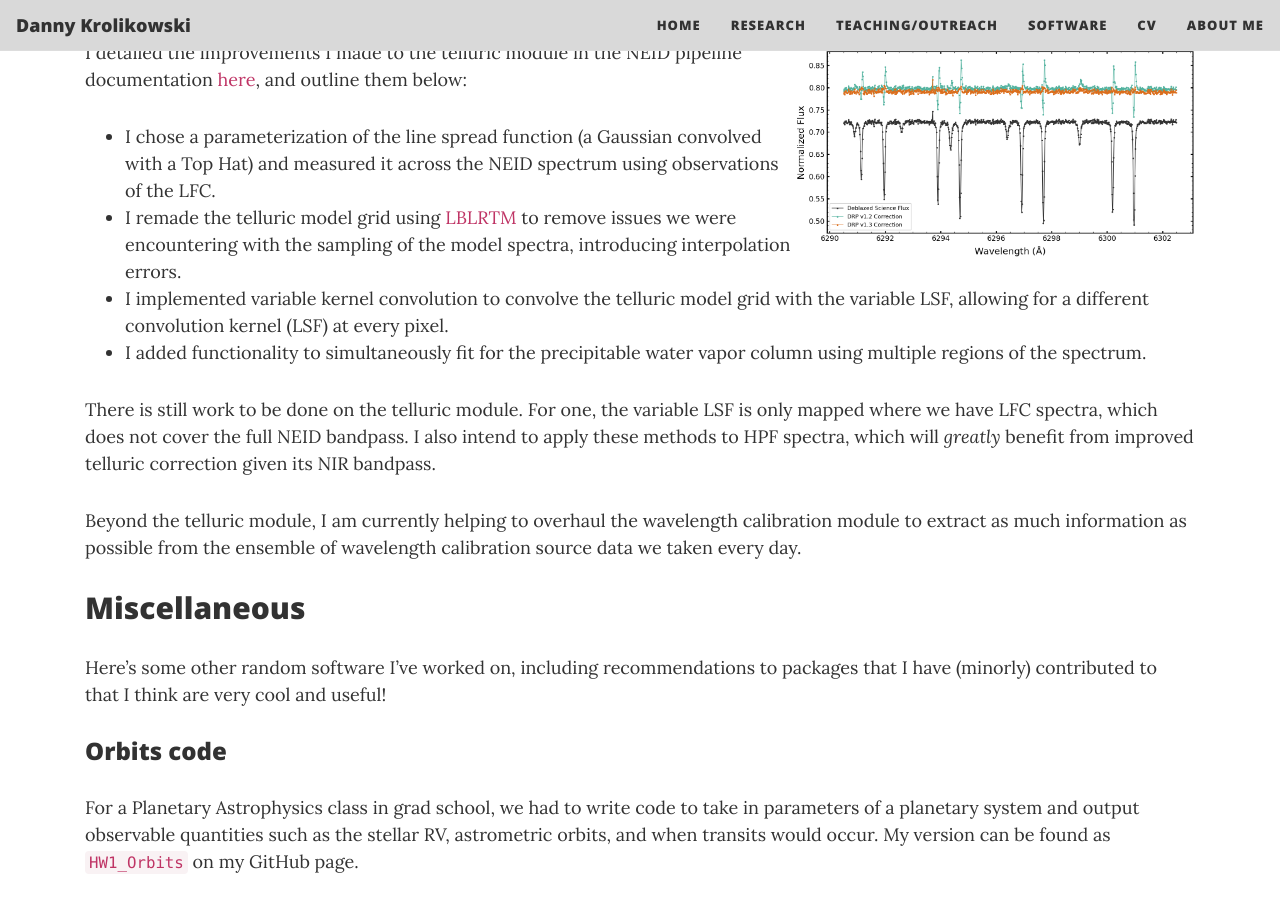
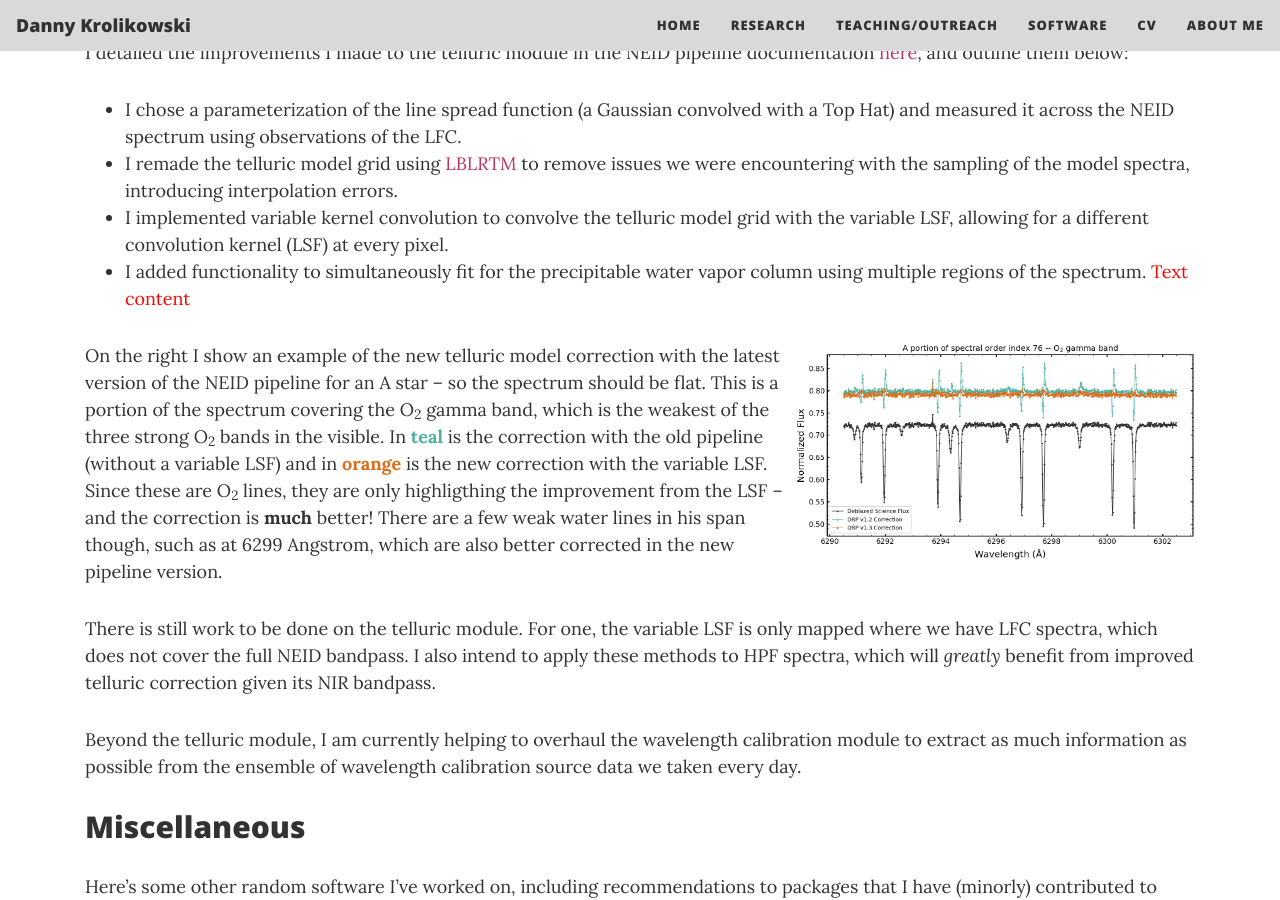
Before and after one commit to dkrolikowski/dkrolikowski.github.io, a Jekyll site: the page built from software.md, in a window 1280 px wide and 900 px high, scrolled down 1645 px. Built offline with Jekyll 4.4.1, drawn with Linux system fonts in a browser that asks for light colours; nearby versions of some CDN libraries.

Commit message:
Update software.md
Expanded telluric correction example

```diff
--- a/software.md
+++ b/software.md
@@ -32,13 +32,17 @@ Beyond addressing issues and helping to restart the instrument after the June 20
 
 NEID has a variable line spread function across its spectrum, with a significant amount of width, shape, and asymmetry changes within an order and from order to order. This needs to be included in the telluric model for it to be an accurate representation of what NEID observes as the atmospheric transmission.
 
-![O2 Gamma Band](/assets/img/o2_gamma_band.png){: width="400" align='right'}
-
 I detailed the improvements I made to the telluric module in the NEID pipeline documentation [here](https://neid.ipac.caltech.edu/docs/NEID-DRP/algorithms.html#telluric-model), and outline them below:
   + I chose a parameterization of the line spread function (a Gaussian convolved with a Top Hat) and measured it across the NEID spectrum using observations of the LFC.
   + I remade the telluric model grid using [LBLRTM](https://github.com/AER-RC/LBLRTM) to remove issues we were encountering with the sampling of the model spectra, introducing interpolation errors.
   + I implemented variable kernel convolution to convolve the telluric model grid with the variable LSF, allowing for a different convolution kernel (LSF) at every pixel.
   + I added functionality to simultaneously fit for the precipitable water vapor column using multiple regions of the spectrum.
+<span style="color:red">
+Text content
+</span>
+
+![O2 Gamma Band](/assets/img/o2_gamma_band.png){: width="400" align='right'}
+On the right I show an example of the new telluric model correction with the latest version of the NEID pipeline for an A star -- so the spectrum should be flat. This is a portion of the spectrum covering the O<sub>2</sub> gamma band, which is the weakest of the three strong O<sub>2</sub> bands in the visible. In <span style="color:#50b29e; font-weight: bold;">teal</span> is the correction with the old pipeline (without a variable LSF) and in <span style="color:#db6d1b; font-weight: bold">orange</span> is the new correction with the variable LSF. Since these are O<sub>2</sub> lines, they are only highligthing the improvement from the LSF -- and the correction is **much** better! There are a few weak water lines in his span though, such as at 6299 Angstrom, which are also better corrected in the new pipeline version.
 
 There is still work to be done on the telluric module. For one, the variable LSF is only mapped where we have LFC spectra, which does not cover the full NEID bandpass. I also intend to apply these methods to HPF spectra, which will *greatly* benefit from improved telluric correction given its NIR bandpass.
 
```
